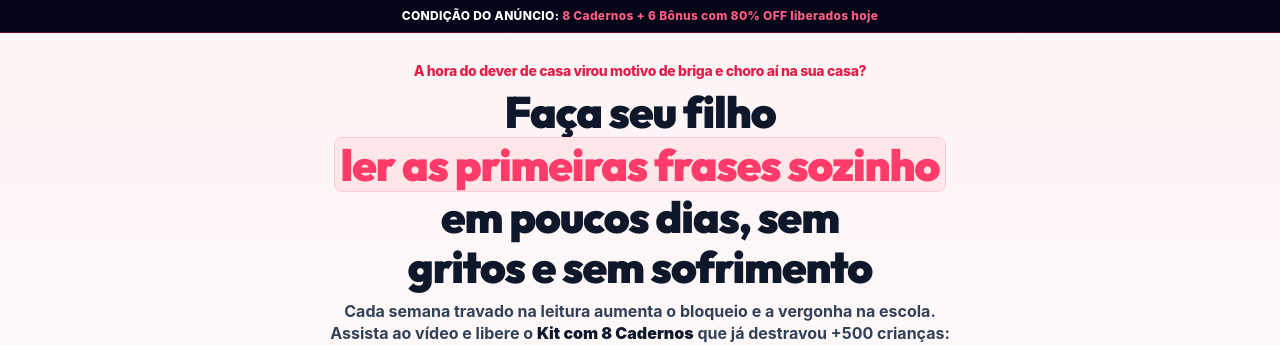
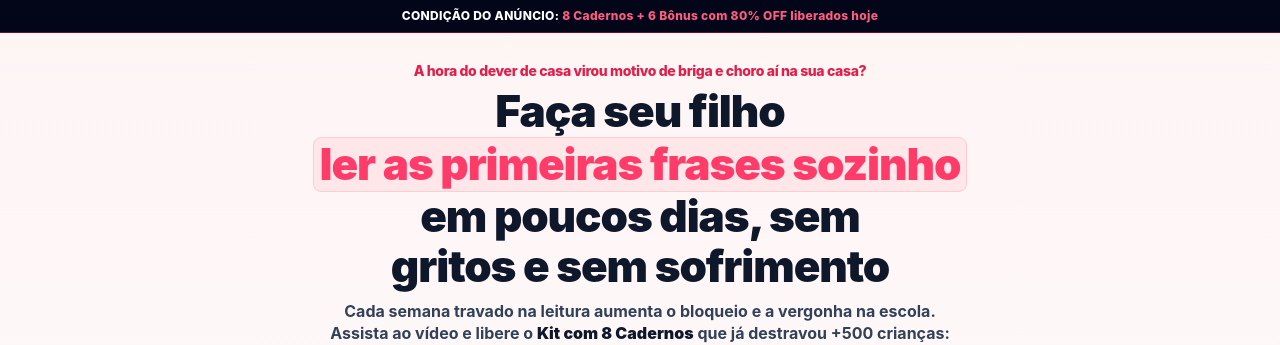
Before and after one commit to rodrigowordlike-pixel/Caderno-leitura-, a React (Vite) app: page / in a window 1280 px wide. Shown: the top 345 px of the page. Built offline with nearby package versions, Linux system fonts and the light colour scheme.

Commit message:
perf: implement non-blocking CSS and improve checkout UTMs
- Optimize FCP by loading app CSS asynchronously
- Improve conversion tracking by preserving URL parameters (UTMs) in checkout links
- Update global font stack to system fonts

```diff
--- a/index.html
+++ b/index.html
@@ -14,16 +14,6 @@
     <link rel="preconnect" href="https://connect.facebook.net" crossorigin />
     <link rel="dns-prefetch" href="https://connect.facebook.net" />
     <link rel="preload" as="image" href="/assets/optimized/vsl-poster.webp" fetchpriority="high" type="image/webp" />
-
-    <!-- Non-blocking Google Fonts with font-display=swap + instant system font fallback -->
-    <link rel="preconnect" href="https://fonts.googleapis.com" />
-    <link rel="preconnect" href="https://fonts.gstatic.com" crossorigin />
-    <link
-      href="https://fonts.googleapis.com/css2?family=Outfit:wght@600;700;800;900&family=Plus+Jakarta+Sans:wght@400;500;600;700&display=swap"
-      rel="stylesheet"
-      media="print"
-      onload="this.media='all'"
-    />
 
     <!-- Meta Pixel Code (Async High-Priority PageView without render blocking) -->
     <script>
@@ -43,7 +33,7 @@
     <!-- Critical First-Fold Inline CSS: Guarantees < 1.0s FCP & LCP with zero layout shift -->
     <style>
       *,*::before,*::after{box-sizing:border-box}
-      body{margin:0;background:#FBFBFA;color:#1E293B;font-family:-apple-system,BlinkMacSystemFont,'Segoe UI',Roboto,sans-serif;-webkit-font-smoothing:antialiased}
+      body{margin:0;background:#FBFBFA;color:#1E293B;font-family:-apple-system,BlinkMacSystemFont,'Segoe UI',Roboto,'Helvetica Neue',Arial,sans-serif;-webkit-font-smoothing:antialiased}
       .af-sec{background:linear-gradient(180deg,rgba(255,241,242,.7) 0%,#fff 55%,rgba(255,251,235,.3) 100%);border-bottom:1px solid #f1f5f9;overflow:hidden}
       .af-bar{background:#020617;color:#fff;padding:8px 12px;text-align:center;font-size:11px;font-weight:800;letter-spacing:.025em;border-bottom:1px solid rgba(244,63,94,.4)}
       .af-bar span.hl{color:#FF5C83}
@@ -79,6 +69,9 @@
         .af-vsl-frame{aspect-ratio:9/16;max-height:430px}
         .af-play{width:80px;height:80px}
         .af-btn{border-radius:9999px;padding:16px 20px;font-size:16px}
+      }
+      @media(min-width:768px){
+        .af-h1{font-size:44px}
       }
     </style>
   </head>
@@ -136,7 +129,7 @@
             </div>
             <a
               href="https://pay.wiapy.com/PHWcAoOLTjcR"
-              onclick="if(window.fbq){try{fbq('track','InitiateCheckout',{content_name:'Pacote Premium Kit Completo - R$ 37,90',value:37.90,currency:'BRL'});}catch(e){}}"
+              onclick="if(window.fbq){try{fbq('track','InitiateCheckout',{content_name:'Pacote Premium Kit Completo - R$ 37,90',value:37.90,currency:'BRL'});}catch(e){}}if(window.location.search){this.href='https://pay.wiapy.com/PHWcAoOLTjcR'+window.location.search;}"
               class="af-btn"
             >
               <span>QUERO DESTRAVAR A LEITURA DO MEU FILHO</span>
@@ -147,6 +140,9 @@
       </section>
     </div>
 
+    <script>
+      window.addEventListener('load',function(){var l=document.createElement('link');l.rel='dns-prefetch';l.href='https://pay.wiapy.com';document.head.appendChild(l);},{once:true});
+    </script>
     <script type="module" src="/src/main.tsx"></script>
   </body>
 </html>
--- a/src/data/checkoutConfig.ts
+++ b/src/data/checkoutConfig.ts
@@ -15,8 +15,27 @@ export const CHECKOUT_URLS = {
   basic: 'https://pay.wiapy.com/EifdeIu3KQr',
 };
 
+export const buildCheckoutUrl = (plan: 'combo' | 'basic'): string => {
+  const baseUrl = plan === 'basic' ? CHECKOUT_URLS.basic : CHECKOUT_URLS.combo;
+  if (typeof window === 'undefined' || !window.location.search) {
+    return baseUrl;
+  }
+  try {
+    const incoming = new URLSearchParams(window.location.search);
+    const target = new URL(baseUrl);
+    incoming.forEach((value, key) => {
+      if (!target.searchParams.has(key)) {
+        target.searchParams.set(key, value);
+      }
+    });
+    return target.toString();
+  } catch {
+    return baseUrl;
+  }
+};
+
 export const trackAndRedirectToCheckout = (plan: 'combo' | 'basic') => {
-  const url = plan === 'basic' ? CHECKOUT_URLS.basic : CHECKOUT_URLS.combo;
+  const url = buildCheckoutUrl(plan);
   const value = plan === 'basic' ? 22.90 : 37.90;
   const contentName = plan === 'basic' ? 'Opção Básica - R$ 22,90' : 'Pacote Premium Kit Completo - R$ 37,90';
 
@@ -32,6 +51,6 @@ export const trackAndRedirectToCheckout = (plan: 'combo' | 'basic') => {
     }
   }
 
-  // Navigate directly to Wiapy checkout
+  // Navigate directly to Wiapy checkout with preserved UTMs/fbclid
   window.location.href = url;
 };
--- a/src/index.css
+++ b/src/index.css
@@ -2,11 +2,11 @@
 
 @layer base {
   body {
-    font-family: 'Plus Jakarta Sans', -apple-system, BlinkMacSystemFont, 'Segoe UI', Roboto, sans-serif;
+    font-family: -apple-system, BlinkMacSystemFont, 'Segoe UI', Roboto, 'Helvetica Neue', Arial, sans-serif;
   }
 
   h1, h2, h3, h4, h5, h6 {
-    font-family: 'Outfit', 'Plus Jakarta Sans', sans-serif;
+    font-family: -apple-system, BlinkMacSystemFont, 'Segoe UI', Roboto, 'Helvetica Neue', Arial, sans-serif;
     letter-spacing: -0.02em;
   }
 }
--- a/src/main.tsx
+++ b/src/main.tsx
@@ -2,4 +2,36 @@ import {createRoot} from 'react-dom/client';
 import App from './App.tsx';
 import './index.css';
 
-createRoot(document.getElementById('root')!).render(<App />);
+const mountApp = () => {
+  const rootEl = document.getElementById('root');
+  if (!rootEl || rootEl.dataset.mounted === 'true') return;
+  rootEl.dataset.mounted = 'true';
+  createRoot(rootEl).render(<App />);
+};
+
+const appCssLink = document.querySelector<HTMLLinkElement>('link[data-app-css]');
+if (
+  !appCssLink ||
+  appCssLink.media === 'all' ||
+  (window as unknown as {__appCssReady?: boolean}).__appCssReady
+) {
+  mountApp();
+} else {
+  const timeoutId = window.setTimeout(mountApp, 1500);
+  appCssLink.addEventListener(
+    'load',
+    () => {
+      window.clearTimeout(timeoutId);
+      mountApp();
+    },
+    {once: true}
+  );
+  appCssLink.addEventListener(
+    'error',
+    () => {
+      window.clearTimeout(timeoutId);
+      mountApp();
+    },
+    {once: true}
+  );
+}
--- a/vite.config.ts
+++ b/vite.config.ts
@@ -1,11 +1,24 @@
 import tailwindcss from '@tailwindcss/vite';
 import react from '@vitejs/plugin-react';
 import path from 'path';
-import {defineConfig} from 'vite';
+import {defineConfig, type Plugin} from 'vite';
+
+function nonBlockingCssPlugin(): Plugin {
+  return {
+    name: 'non-blocking-css',
+    enforce: 'post',
+    transformIndexHtml(html: string) {
+      return html.replace(
+        /<link rel="stylesheet"([^>]*?)href="(\/assets\/[^"]+\.css)"([^>]*)>/g,
+        '<link rel="stylesheet" data-app-css$1href="$2"$3 media="print" onload="this.media=\'all\';window.__appCssReady=true"><noscript><link rel="stylesheet"$1href="$2"$3></noscript>'
+      );
+    },
+  };
+}
 
 export default defineConfig(() => {
   return {
-    plugins: [react(), tailwindcss()],
+    plugins: [react(), tailwindcss(), nonBlockingCssPlugin()],
     resolve: {
       alias: {
         '@': path.resolve(__dirname, '.'),
```
Also changed, not shown: public/assets/aistudio/image_6b80de40.png (added).
